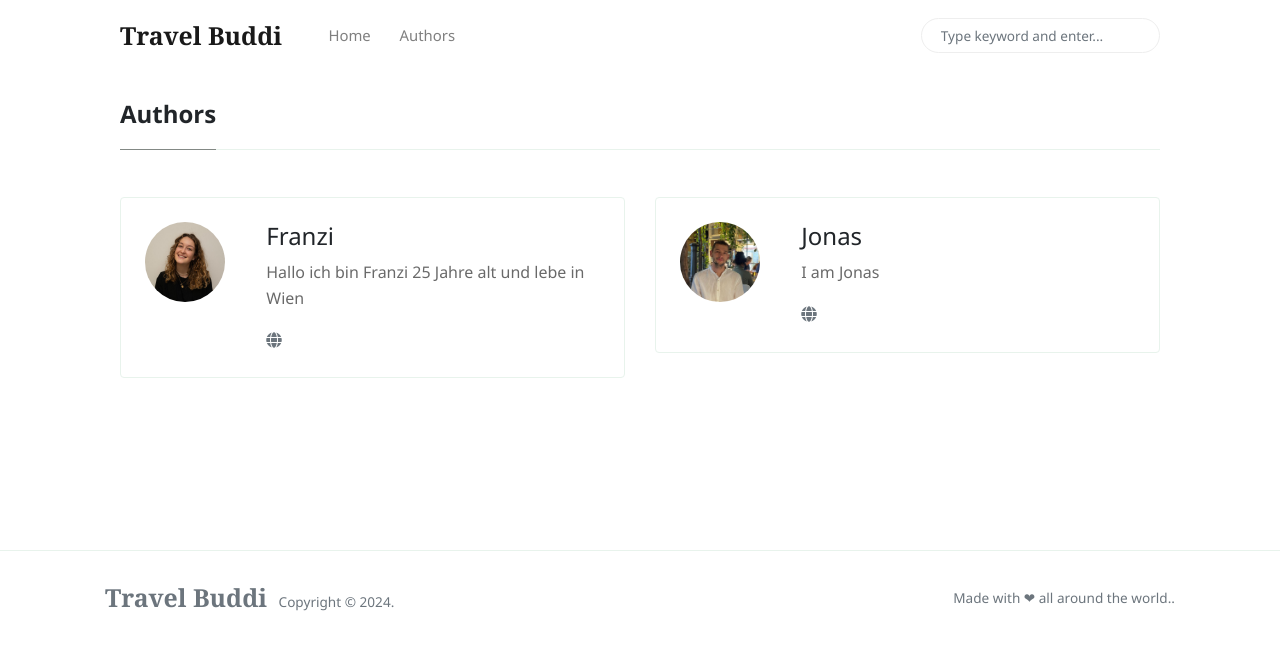
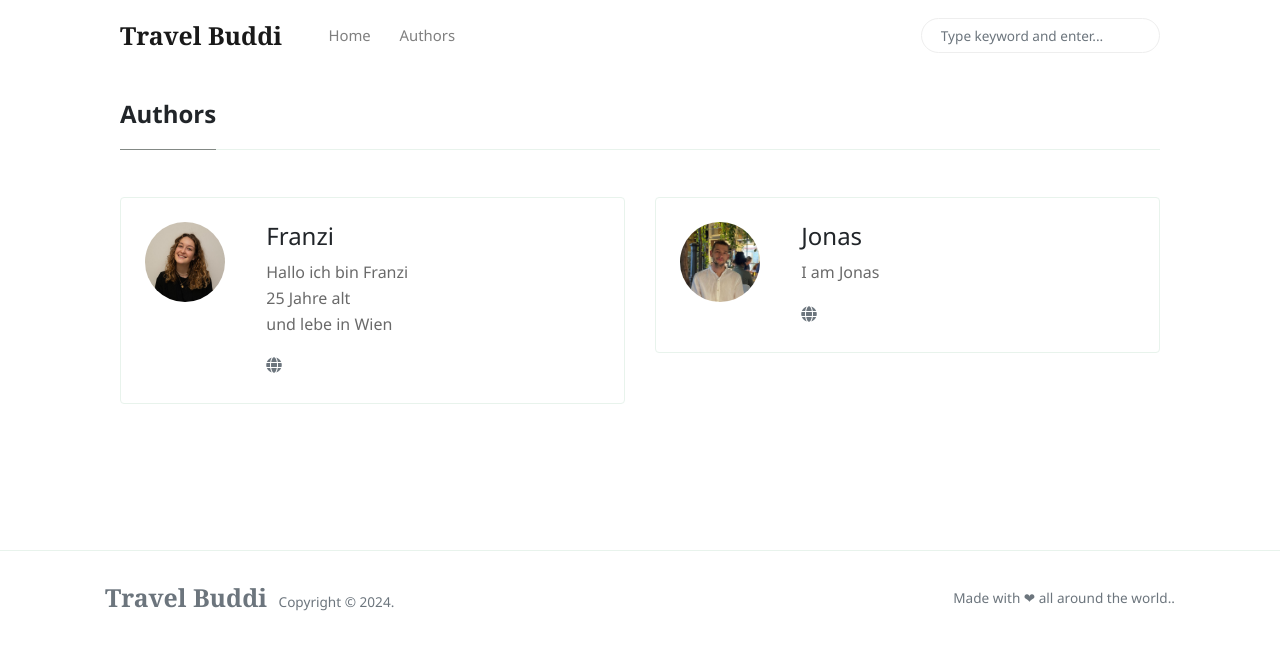
Before and after one commit to travelbuddi/travelbuddi.github.io, a Jekyll site: the page built from _pages/authors-list.html, in a window 1280 px wide. Shown: the top 650 px of the page. Built offline with Jekyll 4.4.1, drawn with Linux system fonts in a browser that asks for light colours; nearby versions of some CDN libraries.

Commit message:
Try to use br as line break

```diff
--- a/_config.yml
+++ b/_config.yml
@@ -25,7 +25,7 @@ authors:
       name:           Franzi
       site:           https://travelbuddi.github.io/
       avatar:         assets/images/franzi.jpeg
-      bio:            "Hallo ich bin Franzi \n\n 25 Jahre alt \n\n und lebe in Wien \n\n"
+      bio:            "Hallo ich bin Franzi <br> 25 Jahre alt <br> und lebe in Wien"
       #email:          wowthemesnet@gmail.com
       #twitter:        https://twitter.com/wowthemesnet
 
```
